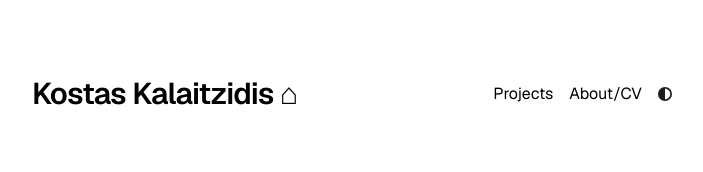
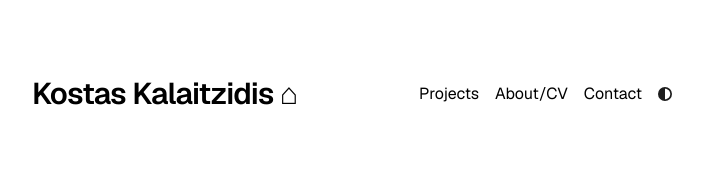
Before and after one commit to konkalaitzidis/kostaskal.com, a Next.js app: page / in a window 1280 px wide. Shown: the top 172 px of the page, without its empty margins (288-991 px from the left). Built offline with nearby package versions, Linux system fonts and the light colour scheme.

Commit message:
add contact on navbar

```diff
--- a/app/components/nav.tsx
+++ b/app/components/nav.tsx
@@ -6,6 +6,8 @@ const navItems = {
   // "/blog": { name: "Blog" },
   "/projects": { name: "Projects" },
   "/about": { name: "About/CV" },
+  "/contact": { name: "Contact" },
+
 };
 
 export function Navbar() {
```
